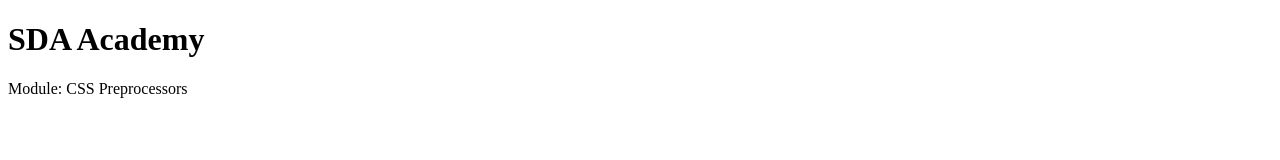
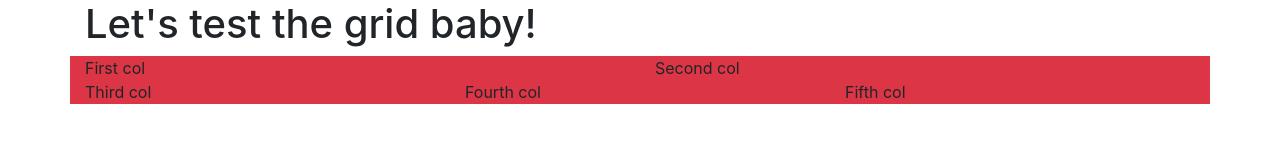
Before and after one commit to valceaalexandra/CSSPreprocessors, a plain HTML site: page index.html in a window 1280 px wide. Drawn offline with nearby package versions, Linux system fonts and the light colour scheme.

Commit message:
A 5-a coloana

```diff
--- a/index.html
+++ b/index.html
@@ -1,11 +1,37 @@
 <!DOCTYPE html>
-<html lang="en">
-  <head>
-    <meta charset="UTF-8" />
-    <title>Module: CSS Preprocessors</title>
-  </head>
-  <body>
-    <h1 class="header-title">SDA Academy</h1>
-    <p>Module: CSS Preprocessors</p>
-  </body>
+<html>
+
+<head>
+	<meta charset="utf-8">
+	<meta name="viewport" content="width=device-width">
+
+	<link rel="stylesheet" href="https://cdn.jsdelivr.net/npm/bootstrap@4.5.3/dist/css/bootstrap.min.css"
+		integrity="sha384-TX8t27EcRE3e/ihU7zmQxVncDAy5uIKz4rEkgIXeMed4M0jlfIDPvg6uqKI2xXr2" crossorigin="anonymous">
+	<link rel="stylesheet" type="text/css" href="./styles.css">
+	<title>02 Grid</title>
+</head>
+
+<body>
+	<div class="container">
+		<h1>Let's test the grid baby!</h1>
+		<div class="row">
+			<div class="col-6 bg-danger">First col</div>
+			<div class="col-6 bg-danger">Second col</div>
+		</div>
+		<div class="row">
+			<div class="col-4 bg-danger">Third col</div>
+			<div class="col-4 bg-danger">Fourth col</div>
+			<div class="col-4 bg-danger">Fifth col</div>
+		</div>
+	</div>
+
+	<script src="https://code.jquery.com/jquery-3.5.1.slim.min.js"
+		integrity="sha384-DfXdz2htPH0lsSSs5nCTpuj/zy4C+OGpamoFVy38MVBnE+IbbVYUew+OrCXaRkfj"
+		crossorigin="anonymous"></script>
+	<script src="https://cdn.jsdelivr.net/npm/bootstrap@4.5.3/dist/js/bootstrap.bundle.min.js"
+		integrity="sha384-ho+j7jyWK8fNQe+A12Hb8AhRq26LrZ/JpcUGGOn+Y7RsweNrtN/tE3MoK7ZeZDyx"
+		crossorigin="anonymous"></script>
+	<script src="./index.js"></script>
+</body>
+
 </html>
```
